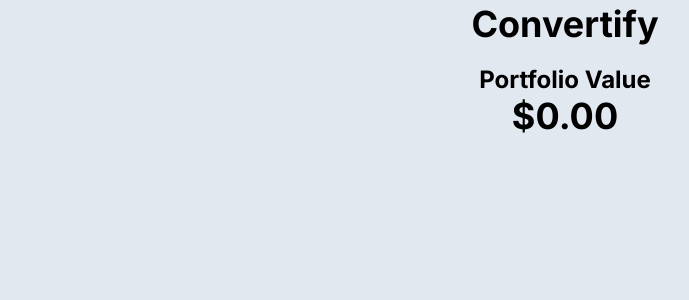
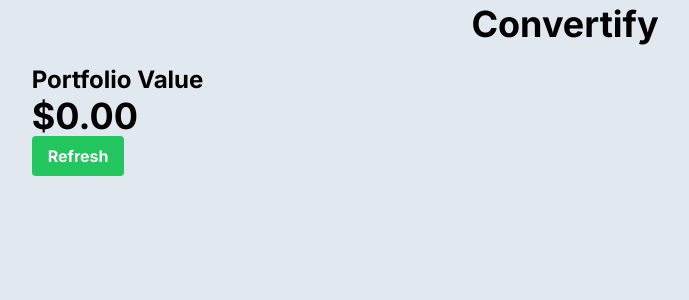
Before and after one commit to mariustoft/etoro-assign-next, a Next.js app: page /results in a window 1280 px wide. Shown: the top 300 px of the page, without its empty margins (75-764 px from the left). Built offline with nearby package versions, Linux system fonts and the light colour scheme; no server answers.

Commit message:
Update results page

```diff
--- /dev/null
+++ b/app/actions/calculatePortfolioValue.ts
@@ -0,0 +1,31 @@
+"use server";
+
+import { PORTFOLIO } from "../constants";
+
+export const calculatePortfolioValue = async () => {
+  const url = new URL(process.env.API_URL + "/simple/price");
+
+  url.searchParams.set("ids", Object.keys(PORTFOLIO).join(","));
+  url.searchParams.set("vs_currencies", "usd");
+  url.searchParams.set("include_24hr_change", "true");
+
+  try {
+    const response = await fetch(url.toString(), {
+      next: { revalidate: 0 },
+    });
+
+    if (response.status !== 200) throw new Error();
+
+    const data = await response.json();
+
+    // add all the values together
+    const total = Object.keys(data).reduce(
+      (acc, key) => acc + data[key].usd * PORTFOLIO[key],
+      0
+    );
+
+    return total;
+  } catch {
+    return null;
+  }
+};
--- a/app/actions/getCalculatedConversion.ts
+++ b/app/actions/getCalculatedConversion.ts
@@ -25,7 +25,6 @@
 
     const data = await response.json();
 
-    // revalidatePath("/");
     console.log("getCalculatedConversion", data, coin, currency, amount);
 
     return data[coin][currency] * amount;
--- /dev/null
+++ b/app/components/portfoliu-value.tsx
@@ -0,0 +1,28 @@
+"use client";
+
+import { useFormState } from "react-dom";
+import { calculatePortfolioValue } from "../actions/calculatePortfolioValue";
+
+export default function PortfoliuValues(props: {
+  portfolioValue?: Awaited<ReturnType<typeof calculatePortfolioValue>>;
+}) {
+  const [portfolioValue, formAction] = useFormState(
+    calculatePortfolioValue,
+    props.portfolioValue
+  );
+
+  return (
+    <form className="w-5/6 gap-2" action={formAction}>
+      <h1 className="text-2xl font-bold">Portfolio Value</h1>
+      <h2 className="text-4xl font-bold">
+        {Intl.NumberFormat("en-US", {
+          style: "currency",
+          currency: "USD",
+        }).format(portfolioValue || 0)}
+      </h2>
+      <button className="bg-green-500 hover:bg-green-700 text-white font-bold py-2 px-4 rounded">
+        Refresh
+      </button>
+    </form>
+  );
+}
--- a/app/results/page.tsx
+++ b/app/results/page.tsx
@@ -1,49 +1,14 @@
-// revalidate cache every hour
-import { PORTFOLIO } from "../constants";
+import PortfoliuValues from "../components/portfoliu-value";
+import { calculatePortfolioValue } from "../actions/calculatePortfolioValue";
 
-const revalidate = 60 * 60;
-const getPortfolioValue = async () => {
-  const url = new URL(process.env.API_URL + "/simple/price");
+export const revalidate = 60 * 60;
 
-  url.searchParams.set("ids", Object.keys(PORTFOLIO).join(","));
-  url.searchParams.set("vs_currencies", "usd");
-  url.searchParams.set("include_24hr_change", "true");
-
-  try {
-    const response = await fetch(url.toString(), {
-      next: { revalidate: 0 },
-    });
-
-    if (response.status !== 200) throw new Error();
-
-    const data = await response.json();
-
-    // add all the values together
-    const total = Object.keys(data).reduce(
-      (acc, key) => acc + data[key].usd * PORTFOLIO[key],
-      0
-    );
-
-    return total;
-  } catch {
-    return null;
-  }
-};
-
-export default async function Page(props: {
-  searchParams: { [key: string]: string };
-}) {
-  const total = await getPortfolioValue();
+export default async function Page() {
+  const portfolioValue = await calculatePortfolioValue();
 
   return (
     <main className="w-full h-full flex flex-col items-center justify-center">
-      <h1 className="text-2xl font-bold">Portfolio Value</h1>
-      <h2 className="text-4xl font-bold">
-        {Intl.NumberFormat("en-US", {
-          style: "currency",
-          currency: "USD",
-        }).format(total || 0)}
-      </h2>
+      <PortfoliuValues portfolioValue={portfolioValue} />
     </main>
   );
 }
--- a/app/tools/getUpdatedUrl.ts
+++ b/app/tools/getUpdatedUrl.ts
@@ -1,5 +1,3 @@
-"use client";
-
 export function getUpdatedUrl(args: {
   amount?: string;
   coin?: string;
@@ -8,11 +6,9 @@
 }) {
   const url = new URL(window.location.href);
 
-  args.amount && url.searchParams.set("amount", args.amount);
-  args.coin && url.searchParams.set("coin", args.coin);
-  args.open && url.searchParams.set("open", args.open);
-  args.currencies &&
-    url.searchParams.set("currencies", args.currencies.join(","));
+  Object.entries(args).forEach(([key, value]) => {
+    if (value) url.searchParams.set(key, Array.isArray(value) ? value.join(",") : value);
+  });
 
   return url.toString();
 }
```
